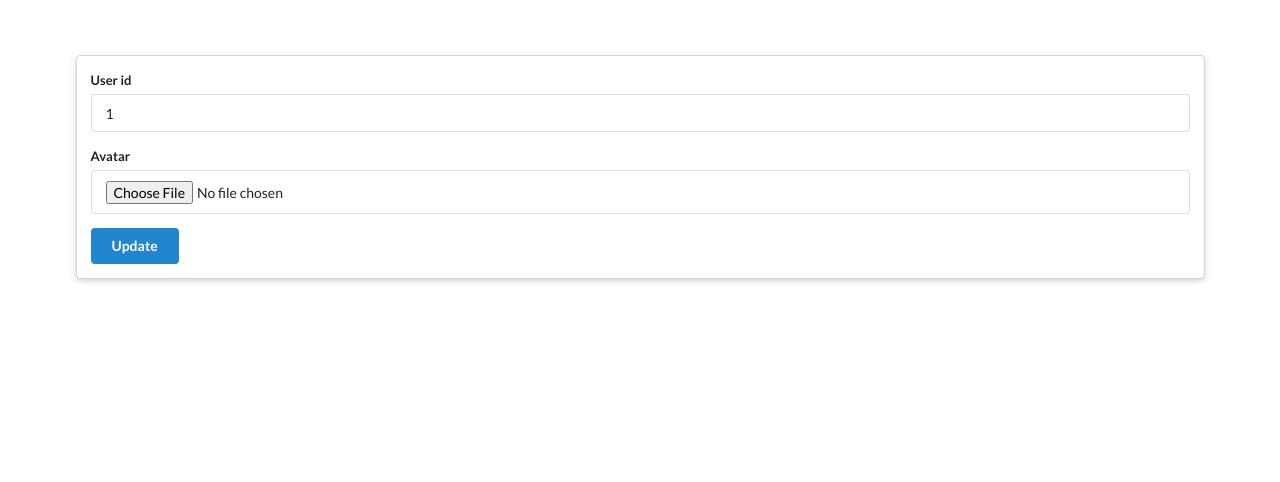
After one commit to KTachibanaM/mini-gplus, a Flask app: page /settings in a window 1280 px wide. The commit adds this page. Shown: the top 482 px of the page. Run offline with Flask 2, Linux system fonts and the light colour scheme; the visitor is signed in with stand-in values (Sample User, id 1).

Commit message:
have a ui to update avatar

```diff
--- a/app.py
+++ b/app.py
@@ -33,8 +33,7 @@ app.session_interface = MongoEngineSessionInterface(db)
 
 # storage
 app.config.update({
-    "STORAGE_PROVIDER": os.environ.get('STORAGE_PROVIDER', 'LOCAL'),
-    "STORAGE_ALLOWED_EXTENSIONS": ["jpg", "jpeg", "png", "gif"]
+    "STORAGE_PROVIDER": os.environ.get('STORAGE_PROVIDER', 'LOCAL')
 })
 if app.config['STORAGE_PROVIDER'] == 'LOCAL':
     app.config.update({
@@ -223,6 +222,18 @@ def rm_circle():
     return redirect_back(request, url_for('index'))
 
 
+@app.route('/settings')
+@login_required
+def settings():
+    return render_template('settings.jinja2')
+
+
+@app.route('/update-avatar', methods=['POST'])
+@login_required
+def update_avatar():
+    return redirect_back(request, url_for('index'))
+
+
 @app.route('/profile/<user_id>')
 @login_required
 def public_profile(user_id):
--- a/templates/base/_base_user.jinja2
+++ b/templates/base/_base_user.jinja2
@@ -6,6 +6,9 @@
     <a class="item" href={{ url_for('users') }}>Users</a>
     <div class="right menu">
         <a class="item" href={{ url_for('public_profile', user_id=user.user_id) }}>Hi {{ user.user_id }}</a>
+        <a class="item" href="{{ url_for('settings') }}">
+            <i class="setting icon"></i>
+        </a>
         <a class="item" href={{ url_for('signout') }}>Sign out</a>
     </div>
 {% endblock %}
--- /dev/null
+++ b/templates/settings.jinja2
@@ -0,0 +1,21 @@
+{% extends "base/_base_headerless.jinja2" %}
+{% block title %}Settings | mini-gplus{% endblock %}
+{% block content %}
+    <div class="ui fluid raised card">
+        <div class="content">
+            <form class="ui form" method="post" action={{ url_for("update_avatar", next=url_for('settings')) }}>
+                <div class="field">
+                    <label>User id</label>
+                    <input name="content" value="{{ user.user_id }}" readonly />
+                </div>
+                <div class="field">
+                    <label>Avatar</label>
+                    <input type="file" name="avatar" accept="image/*">
+                </div>
+                <div class="field">
+                    <button class="ui blue button">Update</button>
+                </div>
+            </form>
+        </div>
+    </div>
+{% endblock %}
```
